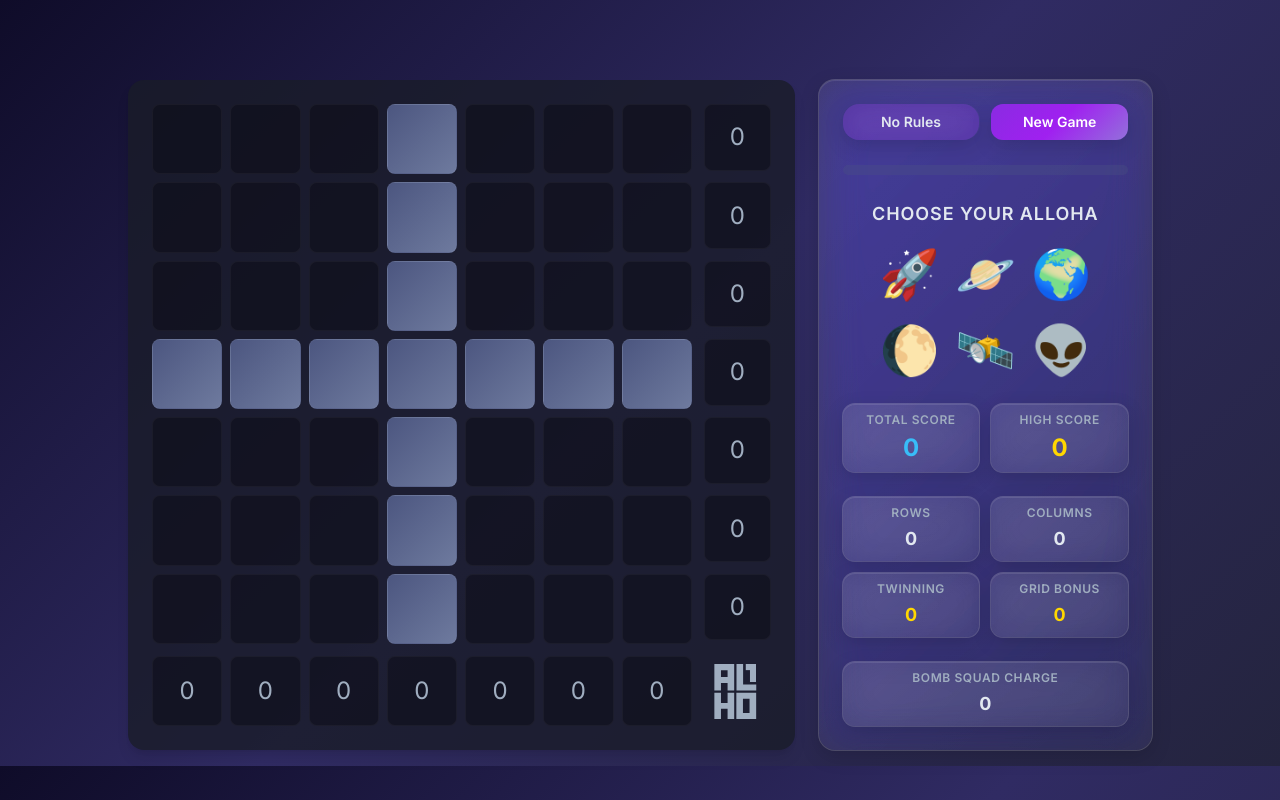
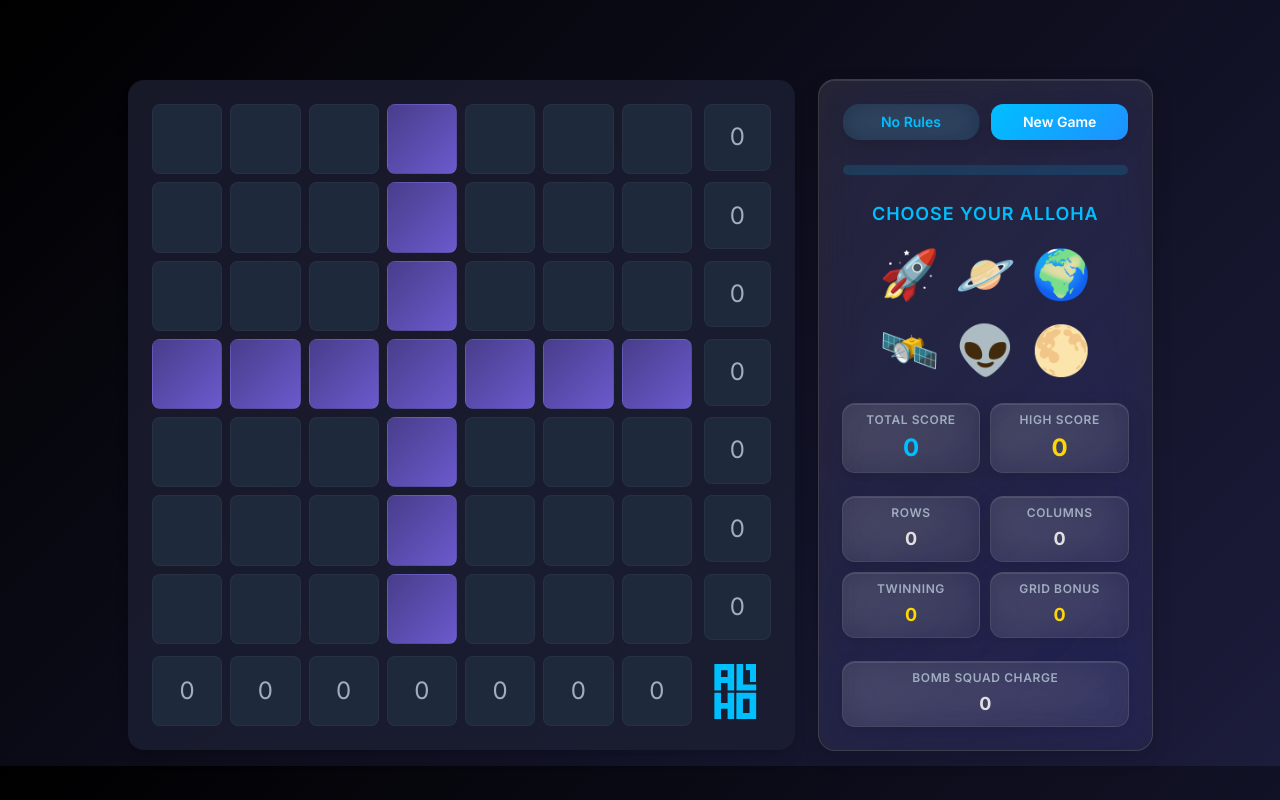
Before and after one commit to abhimanyulodha/Space-Race, a plain HTML site: page index.html in a window 1280 px wide. Drawn offline with nearby package versions, Linux system fonts and the light colour scheme.

Commit message:
Update index.html

```diff
--- a/index.html
+++ b/index.html
@@ -3,23 +3,23 @@
 <head>
     <meta charset="UTF-8">
     <meta name="viewport" content="width=device-width, initial-scale=1.0">
-    <title>ALLOHA</title>
+    <title>Alloha - Space Race</title>
     <script src="https://cdn.tailwindcss.com"></script>
     <link rel="preconnect" href="https://fonts.googleapis.com">
     <link rel="preconnect" href="https://fonts.gstatic.com" crossorigin>
     <link href="https://fonts.googleapis.com/css2?family=Inter:wght@300;400;500;600;700&family=Pacifico&display=swap" rel="stylesheet">
     <style>
         :root {
-            /* Space Theme Colors */
-            --bg: linear-gradient(135deg, #0f0c29 0%, #302b63 50%, #24243e 100%);
-            --card: rgba(26, 28, 41, 0.8);
-            --text: #E2E8F0;
+            /* Space Race Theme Colors */
+            --bg: linear-gradient(135deg, #000000 0%, #1c1c3c 100%);
+            --card: rgba(28, 30, 51, 0.8);
+            --text: #E0E0E0;
             --text-secondary: #A0AEC0;
-            --accent: #8A2BE2; /* BlueViolet */
-            --accent-light: rgba(138, 43, 226, 0.25); /* Increased opacity for better contrast */
-            --accent-gradient: linear-gradient(135deg, #8A2BE2 0%, #A020F0 50%, #9370DB 100%);
-            --cross-highlight: linear-gradient(135deg, #4c5680 0%, #6e7a9e 100%); /* Silvery-blue */
-            --stuck-block: linear-gradient(135deg, #7D1F1A 0%, #A43A33 100%); /* Meteor Red */
+            --accent: #00BFFF; /* DeepSkyBlue */
+            --accent-light: rgba(0, 191, 255, 0.1);
+            --accent-gradient: linear-gradient(135deg, #00BFFF 0%, #1E90FF 100%);
+            --cross-highlight: linear-gradient(135deg, #483D8B 0%, #6A5ACD 100%); /* Purple */
+            --stuck-block: linear-gradient(135deg, #8B0000 0%, #B22222 100%); /* Dark Red */
 
             /* Enhanced glass effects */
             --glass-primary: rgba(255, 255, 255, 0.15);
@@ -197,7 +197,7 @@
             box-shadow: var(--shadow-medium),
                         0 0 0 1px rgba(255, 255, 255, 0.2),
                         inset 0 1px 0 rgba(255, 255, 255, 0.2),
-                        0 0 40px rgba(138, 43, 226, 0.1);
+                        0 0 40px rgba(0, 191, 255, 0.1);
             border: none !important;
         }
 
@@ -209,7 +209,7 @@
             justify-content: center;
             font-size: clamp(1.2rem, 5.5vw, 2.75rem);
             transition: all 0.3s var(--ease-smooth);
-            background: rgba(10, 10, 20, 0.5);
+            background: #1E293B;
             border: 1px solid rgba(255, 255, 255, 0.04);
             position: relative;
             overflow: hidden;
@@ -232,7 +232,7 @@
         }
 
         .grid-cell:hover {
-            background: rgba(76, 86, 128, 0.5);
+            background: #334155;
             transform: translateY(-2px);
             box-shadow: var(--shadow-soft);
         }
@@ -249,7 +249,7 @@
         .progress-bar-container {
             position: relative;
             overflow: hidden;
-            background: rgba(76, 86, 128, 0.3);
+            background: rgba(0, 191, 255, 0.15);
             border-radius: 9999px;
         }
 
@@ -309,9 +309,9 @@
         }
 
         @keyframes pulse {
-            0% { transform: scale(1); box-shadow: 0 0 0 0 rgba(138, 43, 226, 0.4); }
-            50% { transform: scale(1.05); box-shadow: 0 0 0 10px rgba(138, 43, 226, 0); }
-            100% { transform: scale(1); box-shadow: 0 0 0 0 rgba(138, 43, 226, 0); }
+            0% { transform: scale(1); box-shadow: 0 0 0 0 rgba(0, 191, 255, 0.4); }
+            50% { transform: scale(1.05); box-shadow: 0 0 0 10px rgba(0, 191, 255, 0); }
+            100% { transform: scale(1); box-shadow: 0 0 0 0 rgba(0, 191, 255, 0); }
         }
 
         #roll-dice-btn:not(:disabled) {
@@ -324,7 +324,7 @@
 
         .stuck-cell {
             background: var(--stuck-block) !important;
-            color: #f1c3c0;
+            color: #F87171;
             font-size: 2rem;
             font-weight: 600;
         }
@@ -432,7 +432,7 @@
             height: 100%;
         }
         .alloha-logo svg path, .alloha-logo svg g {
-            fill: var(--text-secondary) !important;
+            fill: var(--accent) !important;
         }
         #close-rules-btn, #close-game-over-btn {
             color: var(--text-secondary);
@@ -442,7 +442,7 @@
             background-color: var(--accent-light);
         }
         .score-display-cell {
-            background: rgba(10, 10, 20, 0.5) !important;
+            background: #1E293B !important;
             color: var(--text-secondary);
         }
     </style>
@@ -552,7 +552,7 @@
         <div class="w-full lg:w-1/3">
             <div id="scoring-panel" class="flex-1 flex flex-col gap-3 lg:gap-4 p-4 lg:p-6 glass-card rounded-2xl justify-between">
                 <div class="flex justify-center items-center gap-3">
-                    <button id="rules-btn" class="flex-1 py-2 px-4 themed-button text-sm font-semibold" style="color: var(--text); background: var(--accent-light);">No Rules</button>
+                    <button id="rules-btn" class="flex-1 py-2 px-4 themed-button text-sm font-semibold" style="color: var(--accent); background: var(--accent-light);">No Rules</button>
                     <button id="new-game-btn" class="flex-1 py-2 px-4 themed-button text-white font-semibold rounded-xl text-sm" style="background: var(--accent-gradient);">New Game</button>
                 </div>
 
@@ -565,7 +565,7 @@
                 <div class="grid grid-cols-2 gap-2 lg:gap-3 text-center">
                     <div class="glass-card rounded-xl px-3 py-2">
                         <h3 class="text-xs font-semibold uppercase tracking-wider mb-1" style="color: var(--text-secondary);">Total Score</h3>
-                        <p id="total-score" class="text-2xl font-bold transition-all duration-300" style="color: #38bdf8;">0</p>
+                        <p id="total-score" class="text-2xl font-bold transition-all duration-300" style="color: var(--accent);">0</p>
                     </div>
                     <div class="glass-card rounded-xl px-3 py-2">
                         <h3 class="text-xs font-semibold uppercase tracking-wider mb-1" style="color: var(--text-secondary);">High Score</h3>
@@ -651,10 +651,18 @@
 
         class Game {
             constructor() {
-                this.SPACE_SYMBOLS = { 'Rocket': '🚀', 'Planet': '🪐', 'Earth': '🌍', 'Astronaut': '🌔', 'Satellite': '🛰️', 'Alien': '👽' };
+                this.SPACE_SYMBOLS = { 'Rocket': '🚀', 'Planet': '🪐', 'Earth': '🌍', 'Satellite': '🛰️', 'Alien': '👽', 'Moon': '🌕' };
                 this.SPECIAL_SYMBOLS = { 'WILD': '💎', 'CURSED': '☠️' };
                 this.SYMBOLS = Object.values(this.SPACE_SYMBOLS);
-                this.SYMBOL_COLORS = { '🚀': 'text-orange-400', '🪐': 'text-yellow-400', '🌍': 'text-cyan-300', '🌔': 'text-slate-300', '🛰️': 'text-gray-400', '👽': 'text-lime-400', '💎': 'text-sky-400' };
+                this.SYMBOL_COLORS = {
+                    '🚀': 'text-red-400',
+                    '🪐': 'text-yellow-400',
+                    '🌍': 'text-blue-400',
+                    '🛰️': 'text-slate-400',
+                    '👽': 'text-green-400',
+                    '🌕': 'text-gray-200',
+                    '💎': 'text-cyan-300'
+                };
                 this.SCORING_RULES = { 7: 20, 6: 14, 5: 10, 4: 8, 3: 3 };
                 this.GRID_SIZE = 7; this.MAX_TURNS = 24; this.CROSS_MULTIPLIER = 2; this.LINE_DEATH_PENALTY = -5; this.CROSS_DEATH_PENALTY = -10; this.STUCK_BLOCK_PENALTY = -1; this.MIN_SEQUENCE_LENGTH = 3;
 
@@ -692,7 +700,7 @@
                 this.gameStateManager = new GameState();
                 this.gridData = Array(this.GRID_SIZE).fill(null).map(() => Array(this.GRID_SIZE).fill(null));
                 this.currentRoll = []; this.firstPlacementCell = null; this.turnCount = 0; this.stuckBlocks = new Set();
-                this.highScore = parseInt(localStorage.getItem('allohaHighScore')) || 0;
+                this.highScore = parseInt(localStorage.getItem('spaceRaceHighScore')) || 0;
                 this.hasSuperpowerBeenUsed = false; this.activeSuperpower = null; this.lastGameState = null; this.cellToExchange = null; this.currentTotalScore = 0;
                 this.cursedBlockTurn = Math.floor(Math.random() * 8) + 5;
                 this.wildcardTurn = Math.floor(Math.random() * 8) + 15;
@@ -895,11 +903,11 @@
 
             renderPreGameControls() {
                 const container = document.createElement('div'); container.className = 'w-full flex flex-col items-center';
-                container.innerHTML = `<h2 class="text-base lg:text-lg font-semibold text-center mb-4 uppercase tracking-wider" style="color: var(--text);">CHOOSE YOUR ALLOHA</h2>`;
+                container.innerHTML = `<h2 class="text-base lg:text-lg font-semibold text-center mb-4 uppercase tracking-wider" style="color: var(--accent);">CHOOSE YOUR ALLOHA</h2>`;
                 const selector = document.createElement('div'); selector.className = 'grid grid-cols-3 gap-2 lg:gap-4';
                 this.SYMBOLS.forEach((symbol) => {
                     const btn = document.createElement('button');
-                    btn.className = `symbol-selector-btn aspect-square rounded-xl text-4xl lg:text-5xl hover:bg-violet-900/50 ${this.SYMBOL_COLORS[symbol]} flex items-center justify-center`;
+                    btn.className = `symbol-selector-btn aspect-square rounded-xl text-4xl lg:text-5xl hover:bg-blue-900/50 ${this.SYMBOL_COLORS[symbol] || ''} flex items-center justify-center`;
                     btn.textContent = symbol;
                     btn.onclick = () => this.handleSymbolSelect(symbol);
                     btn.onmouseenter = () => this.audioPlay('hover');
@@ -981,7 +989,7 @@
                 if (this.gameStateManager.is('GAME_OVER')) return;
                 this.gameStateManager.setState('GAME_OVER'); this.updateAllScores();
                 const finalScore = this.calculateTotalScore();
-                if (finalScore > this.highScore) { this.highScore = finalScore; localStorage.setItem('allohaHighScore', this.highScore); }
+                if (finalScore > this.highScore) { this.highScore = finalScore; localStorage.setItem('spaceRaceHighScore', this.highScore); }
                 this.DOMElements['game-over-reason'].textContent = reason;
                 this.DOMElements['final-score-modal'].textContent = finalScore;
                 this.DOMElements['high-score-modal'].textContent = this.highScore;
@@ -1074,7 +1082,9 @@
             showSymbolSelectorForExchange(r, c) {
                  this.cellToExchange = {r, c}; this.DOMElements['exchange-options'].innerHTML = '';
                  this.SYMBOLS.filter(s => s !== this.gridData[r][c]).forEach(symbol => {
-                    const btn = document.createElement('button'); btn.className = `symbol-selector-btn w-20 h-20 text-4xl rounded-lg hover:bg-violet-900/50 ${this.SYMBOL_COLORS[symbol]} flex items-center justify-center`; btn.textContent = symbol;
+                    const btn = document.createElement('button');
+                    btn.className = `symbol-selector-btn w-20 h-20 text-4xl rounded-lg hover:bg-blue-900/50 ${this.SYMBOL_COLORS[symbol] || ''} flex items-center justify-center`;
+                    btn.textContent = symbol;
                     btn.onclick = () => this.handleSymbolExchange(symbol); this.DOMElements['exchange-options'].appendChild(btn);
                  });
                  this.DOMElements['exchange-modal'].classList.add('is-open');
```
